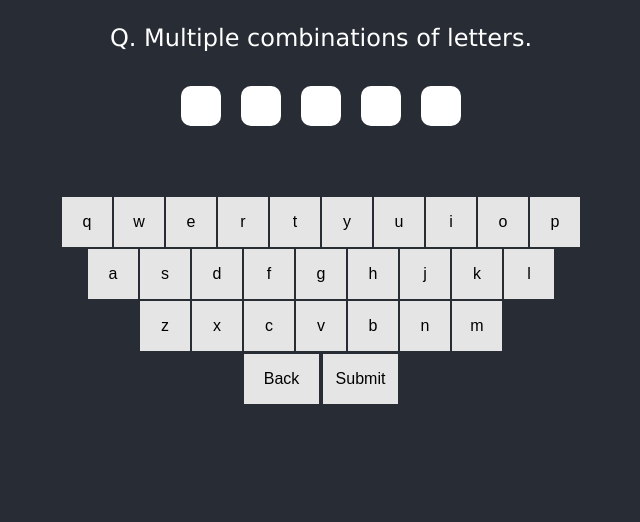
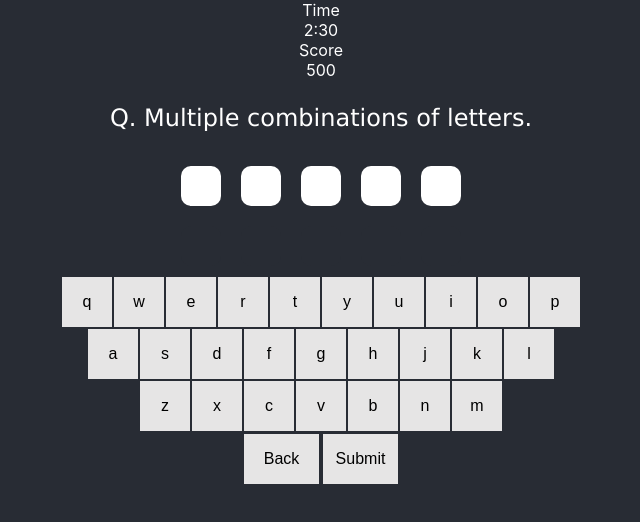
Before and after one commit to Rich5656/wordle-clone-typescript, a React (Create React App) app: page / in a window 1280 px wide. Both pictures are taken after a click on the button "Submit". Shown: the top 522 px of the page, without its empty margins (319-959 px from the left). Built offline with nearby package versions, Linux system fonts and the light colour scheme.

Commit message:
Adding functionality for shaking and flashing red for incomplete and incorrect answers

```diff
--- a/src/App.css
+++ b/src/App.css
@@ -132,13 +132,31 @@ div p {
   font-family: Verdana, Geneva, Tahoma, sans-serif;
 }
 
+.game-information {
+  color: white;
+}
+
 .empty {
   /* height: 21.6px; */
   height: 100%;
 }
 
+.wrong {
+  /* background-color: rgb(246, 100, 100); */
+  animation: wrong .5s linear;
+}
+
 .shake {
   animation: shake .5s;
+}
+
+@keyframes wrong {
+  0% {
+    background-color: rgb(246, 100, 100) ;
+  }
+  100% {
+    background-color: white;
+  }
 }
 
 @keyframes shake {
--- a/src/Components/BoardRow.tsx
+++ b/src/Components/BoardRow.tsx
@@ -5,14 +5,14 @@ interface BoardRowProps {
     submitted: boolean;
     answer: string[];
     resetSubmitted: () => void;
-    shake: boolean;
-    resetShake: () => void;
+    shake: number;
+    submissionType: string;
 }
 
-export const BoardRow = ({ guess, submitted, answer, resetSubmitted, shake, resetShake }: BoardRowProps) => {
+export const BoardRow = ({ guess, submitted, answer, resetSubmitted, shake, submissionType  }: BoardRowProps) => {
   const boardRowContent = (guess: string[], submitted: boolean) => {
-    if (shake === true) {
-        return guess.map((letter) => <div className="tile shake"><p>{letter}</p></div>)
+    if (submissionType === 'shake' || submissionType === 'wrong') {
+        return guess.map((letter) => <div key={Math.random()} className={`tile ${submissionType}`}><p>{letter}</p></div>)
     }
 
     if (submitted === false) {
--- a/src/Containers/CrossWordleContainer.tsx
+++ b/src/Containers/CrossWordleContainer.tsx
@@ -30,16 +30,19 @@ export const CrossWordleContainer = () => {
   const [ usedLetters, setUsedLetters ] = useState<Set<string>>(new Set());
   const [ relativeMatch, setRelativeMatch ] = useState<Set<string>>(new Set());
   const [ absoluteMatch, setAbsoluteMatch ] = useState<Set<string>>(new Set());
-  const [ shake, setShake ] = useState<boolean>(false);
+  const [ shake, setShake ] = useState<number>(0);
+  const [ submissionType, setSubmissionType ] = useState<string>('initial')
 
   const resetShake = (): void => {
-    setShake(false);
+    setShake(0);
   }
 
 
   const handleKeyClick = (e: MouseEvent<HTMLButtonElement>) => {
     // TODO: add conditionals to add to different arrays based on the current level
     e.preventDefault();
+    setShake(0);
+    setSubmissionType('initial')
     const target: string = e.currentTarget.id
 
     setCurrentGuess(prevState => {
@@ -60,14 +63,15 @@ export const CrossWordleContainer = () => {
     // check that the length of the word is valid
     for (const letter of currentGuess) {
         if (letter === '') {
-            setShake(true);
+            setShake(prevState => prevState + 1);
+            setSubmissionType('shake');
             // setSubmissionResponse('short')
             return;
         }
     }
     // check that the word is a valid word
     if (currentGuess.join() === 'invalid') {
-        setShake(true);
+        setShake(0);
         // setSubmissionResponse('invalid');
         return
     }
@@ -77,6 +81,7 @@ export const CrossWordleContainer = () => {
         // get new answer random question answer pair
         const randomIndex: number = Math.floor(Math.random() * choices.length);
         const questionAnswer = choices[randomIndex];
+        setSubmissionType('correct')
         setCurrentAnswer(questionAnswer.answer);
         setCurrentQuestion(questionAnswer.question);
         setCurrentGuess([...questionAnswer.answer.map(() => '')]);
@@ -114,6 +119,7 @@ export const CrossWordleContainer = () => {
             })
         }
     }
+    setSubmissionType('wrong')
     setPreviousGuess([...currentGuess])
     setCurrentGuess(currentAnswer.map(() => ''))
     setSubmitted(true);
@@ -122,6 +128,8 @@ export const CrossWordleContainer = () => {
 
   const handleBack = (e: MouseEvent<HTMLButtonElement>) => {
     e.preventDefault();
+    setShake(0);
+    setSubmissionType('initial')
     // update state to remove the last letter in the array
     setCurrentGuess(prevState => {
         if (prevState[prevState.length - 1] !== '') {
@@ -145,12 +153,19 @@ export const CrossWordleContainer = () => {
     setSubmitted(false);
   }
 
+
   return (
     <main>
+        <div className='game-information'>
+            <div>Time</div>
+            <div>2:30</div>
+            <div>Score</div>
+            <div>500</div>
+        </div>
         <QuestionDisplayRow question={currentQuestion}/>
         <BoardRow answer={currentAnswer} guess={currentGuess}
         submitted={submitted} resetSubmitted={resetSubmitted}
-        shake={shake} resetShake={resetShake}
+        shake={shake} submissionType={submissionType}
         />
         {/* need to render the previous guess, should be very similar to boardrow */}
         <PreviousGuessRow
```
